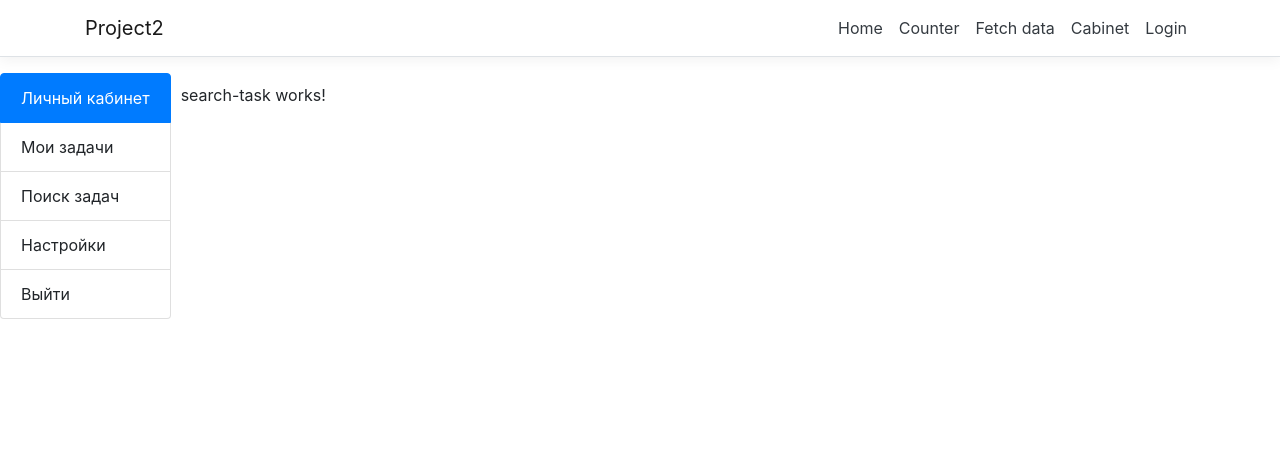
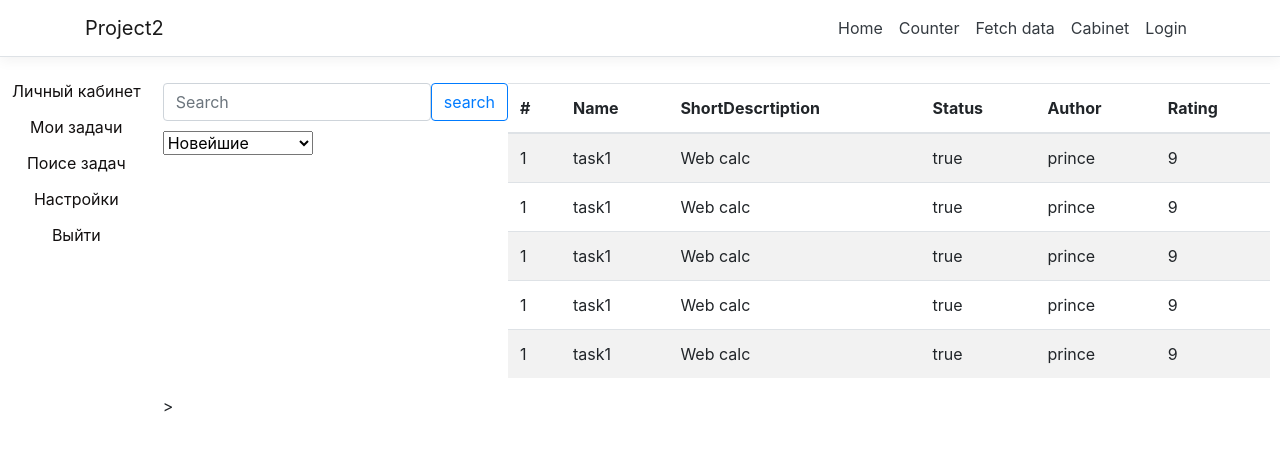
Before and after one commit to NazwayDen/Project2, an Angular app in the folder Project2/ClientApp/: page /search-task in a window 1280 px wide. Shown: the top 450 px of the page. Built offline with nearby package versions, Linux system fonts and the light colour scheme.

Commit message:
search and lk

```diff
--- a/Project2/ClientApp/src/app/components/left-menu/left-menu.component.css
+++ b/Project2/ClientApp/src/app/components/left-menu/left-menu.component.css
@@ -1,6 +1,11 @@
 .lk-leftside-menu{
     width:max-content;
 }
-.sizeli:hover{
+.sizeli{
+    border:none;
+   color: rgb(19, 16, 16);
     cursor: pointer;
 }
+.active, .sizeli:hover{
+    background-color: blue;
+}
--- a/Project2/ClientApp/src/app/components/left-menu/left-menu.component.html
+++ b/Project2/ClientApp/src/app/components/left-menu/left-menu.component.html
@@ -1,9 +1,11 @@
 <div class="lk-leftside-menu">
-  <ul class="list-group">
-    <li class="list-group-item active sizeli" [routerLink]="['/lk']" routerLinkActive="router-link-active" >Личный кабинет</li>
-    <li class="list-group-item sizeli">Мои задачи</li>
-    <li class="list-group-item sizeli" [routerLink]="['/search-task']" routerLinkActive="router-link-active" >Поиск задач</li>
-    <li class="list-group-item sizeli">Настройки</li>
-    <li class="list-group-item sizeli">Выйти</li>
-  </ul>
+  <div class="list-group">
+    <button type="button" class="btn btn-outline-primary  sizeli" [routerLink]="['/lk']" routerLinkActive="router-link-active">
+      Личный кабинет
+    </button>
+    <button type="button" class="btn btn-outline-primary sizeli">Мои задачи</button>
+    <button type="button" class="btn btn-outline-primary sizeli" [routerLink]="['/search-task']" routerLinkActive="router-link-active" >Поисе задач</button>
+    <button type="button" class="btn btn-outline-primary sizeli">Настройки</button>
+    <button type="button" class="btn btn-outline-primary sizeli" >Выйти</button>
+  </div>
 </div>
--- a/Project2/ClientApp/src/app/components/left-menu/left-menu.component.ts
+++ b/Project2/ClientApp/src/app/components/left-menu/left-menu.component.ts
@@ -10,6 +10,13 @@ export class LeftMenuComponent implements OnInit {
   constructor() { }
 
   ngOnInit() {
+    let buttons =document.querySelectorAll('button');
+    buttons.forEach(button =>{
+      button.addEventListener('click', function(){
+      buttons.forEach(btn =>btn.classList.remove('active'));
+      this.classList.add('active');
+      });
+    });
   }
 
 }
--- a/Project2/ClientApp/src/app/components/search-task/search-task.component.css
+++ b/Project2/ClientApp/src/app/components/search-task/search-task.component.css
@@ -0,0 +1,11 @@
+.all{
+    display: flex;
+  flex-direction: row;
+  justify-content:space-around;
+}
+.searchTable{
+    width: 70%;
+}
+.sort{
+    margin-top: 10px;
+}
--- a/Project2/ClientApp/src/app/components/search-task/search-task.component.html
+++ b/Project2/ClientApp/src/app/components/search-task/search-task.component.html
@@ -1,3 +1,67 @@
-<p>
-  search-task works!
-</p>
+<div class="all">
+  <div class="filtrs">
+    <div class="input-group">
+      <input
+        type="search"
+        class="form-control rounded"
+        placeholder="Search"
+        aria-label="Search"
+        aria-describedby="search-addon"
+      />
+      <button type="button" class="btn btn-outline-primary">search</button>
+    </div>
+    <div class class="sort">
+      <form action="">
+        <select name="" id="">
+          <option value="" disabled>Сортировать по</option>
+          <option value="">Новейшие</option>
+          <option value="">Давнишний</option>
+          <option value="">Популярность</option>
+          <option value="">Самый тяжелый</option>
+          <option value="">Самый простой</option>
+        </select>
+      </form>
+    </div>
+    <div></div>
+  </div>
+  <div class="searchTable">
+    <div class="math-table">
+      <table class="table table-striped">
+        <thead>
+          <tr>
+            <th scope="col" class="maintabl">#</th>
+            <th scope="col" class="maintabl">Name</th>
+            <th scope="col" class="maintabl">ShortDescrtiption</th>
+            <th scope="col" class="maintabl">Status</th>
+            <th scope="col" class="maintabl">Author</th>
+            <th scope="col" class="maintabl">Rating</th>
+          </tr>
+        </thead>
+        <tbody>
+          <tr *ngFor="let task of taskarray">
+            <td>
+              {{ task.id }}
+            </td>
+            <td>
+              {{ task.name }}
+            </td>
+            <td>
+              {{ task.shortDescription }}
+            </td>
+            <td>
+              {{ task.status }}
+            </td>
+            <td>
+              {{ task.creatorUser.nickname }}
+            </td>
+            <td>
+              {{ task.rating }}
+            </td>
+          </tr>
+        </tbody>
+      </table>
+    </div>
+  </div>
+</div>
+>
+<div class="pag"></div>
--- a/Project2/ClientApp/src/app/components/search-task/search-task.component.ts
+++ b/Project2/ClientApp/src/app/components/search-task/search-task.component.ts
@@ -1,4 +1,8 @@
-import { Component, OnInit } from '@angular/core';
+import { Component, Inject, OnInit } from '@angular/core';
+import { UserService } from 'src/app/services';
+import { User } from 'src/app/models/user';
+import { Mathtask } from 'src/app/models';
+import { Rate } from 'src/app/enums';
 
 @Component({
   selector: 'app-search-task',
@@ -6,10 +10,54 @@ import { Component, OnInit } from '@angular/core';
   styleUrls: ['./search-task.component.css']
 })
 export class SearchTaskComponent implements OnInit {
+  users:User[];
+  taskarray: Mathtask[];
+  constructor() {
+    let u=new User();
+  u.nickname="prince";
+    let t0=new Mathtask();
+    t0.id=1;
+    t0.name="task1";
+    t0.shortDescription="Web calc";
+    t0.status=true;
+    t0.creatorUser=u;
+    t0.rating=Rate.Five;
+    let t1=new Mathtask();
+    t1.id=1;
+    t1.name="task1";
+    t1.shortDescription="Web calc";
+    t1.status=true;
+    t1.creatorUser=u;
+    t1.rating=Rate.Five;
+    let t2=new Mathtask();
+    t2.id=1;
+    t2.name="task1";
+    t2.shortDescription="Web calc";
+    t2.status=true;
+    t2.creatorUser=u;
+    t2.rating=Rate.Five;
+    let t3=new Mathtask();
+    t3.id=1;
+    t3.name="task1";
+    t3.shortDescription="Web calc";
+    t3.status=true;
+    t3.creatorUser=u;
+    t3.rating=Rate.Five;
+    let t4=new Mathtask();
+    t4.id=1;
+    t4.name="task1";
+    t4.shortDescription="Web calc";
+    t4.status=true;
+    t4.creatorUser=u;
+    t4.rating=Rate.Five;
+    this.taskarray=[t0,t1,t2,t3,t4];
 
-  constructor() { }
+  }
 
   ngOnInit() {
+
   }
 
+
+
 }
```
